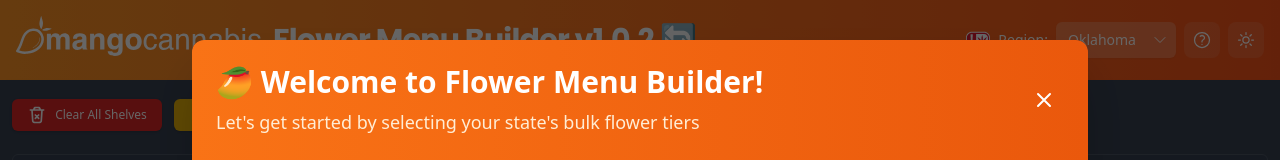
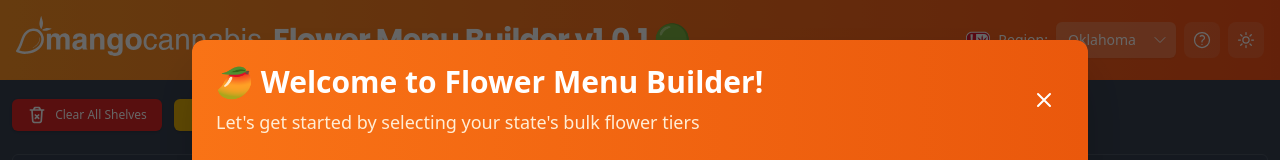
Before and after one commit to TheBurd/mango-cannabis-flower-menu-builder, a React (Vite) app: page / in a window 1280 px wide. Shown: the top 160 px of the page. Built offline with nearby package versions, Linux system fonts and the light colour scheme.

Commit message:
fix: Update v1.0.1 to show correct version indicator

```diff
--- a/components/Header.tsx
+++ b/components/Header.tsx
@@ -48,7 +48,7 @@
             marginBottom: '0.5rem' // Add bottom margin to account for visual weight at bottom
           }}
         />
-        <h1 className="text-3xl font-bold tracking-tight" style={{fontFamily: "'Poppins', sans-serif"}}>{appName} v1.0.2 🔄</h1>
+        <h1 className="text-3xl font-bold tracking-tight" style={{fontFamily: "'Poppins', sans-serif"}}>{appName} v1.0.1 🟢</h1>
         {updateAvailable && (
           <button
             onClick={onUpdateClick}
```
